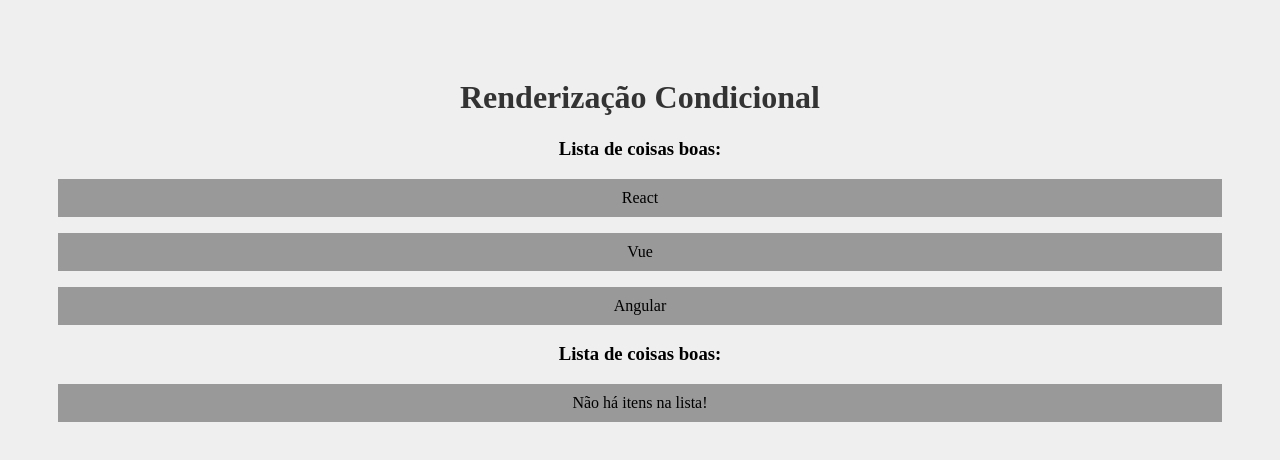
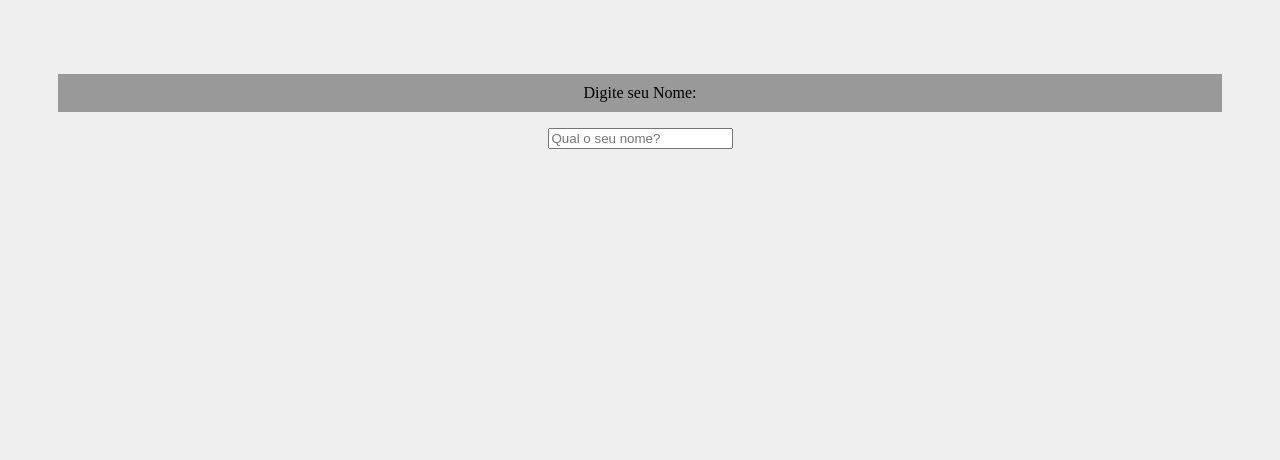
Before and after one commit to rafaelhhubner/js, a React (Create React App) app in the folder react/meu-projeto/: page / in a window 1280 px wide. Shown: the top 460 px of the page. Built offline with nearby package versions, Linux system fonts and the light colour scheme.

Commit message:
State Lift

```diff
--- a/react/meu-projeto/src/App.js
+++ b/react/meu-projeto/src/App.js
@@ -1,16 +1,15 @@
 import './App.css';
-import OutraLista from './components/OutraLista'
-
+import { useState } from 'react'
+import Saudacao from './components/Saudacao'
+import SeuNome from './components/SeuNome'
 
 
 function App() {
-  const meusItens = ['React', 'Vue', 'Angular']
-
+  const [nome, setNome] = useState()
   return (
       <div className="App">
-        <h1>Renderização Condicional</h1>
-        <OutraLista itens={meusItens} />
-        <OutraLista itens={[]} />
+        <SeuNome setNome={setNome}/>
+        <Saudacao nome={nome}/>
       </div>
   )
 }
--- /dev/null
+++ b/react/meu-projeto/src/components/Saudacao.js
@@ -0,0 +1,9 @@
+function Saudacao({ nome }) {
+    function gerarSaudacao(algumNome) {
+        return `Olá, ${algumNome}, como vai?`
+    }
+
+        return <>{nome && <p>{gerarSaudacao(nome)}</p>}</>
+}
+
+export default Saudacao
--- /dev/null
+++ b/react/meu-projeto/src/components/SeuNome.js
@@ -0,0 +1,10 @@
+function SeuNome({ setNome }) {
+    return (
+        <div>
+            <p>Digite seu Nome:</p>
+            <input type="text" placeholder="Qual o seu nome?" onChange={(e) => setNome(e.target.value)}></input>
+        </div>
+    )
+}
+
+export default SeuNome
```
